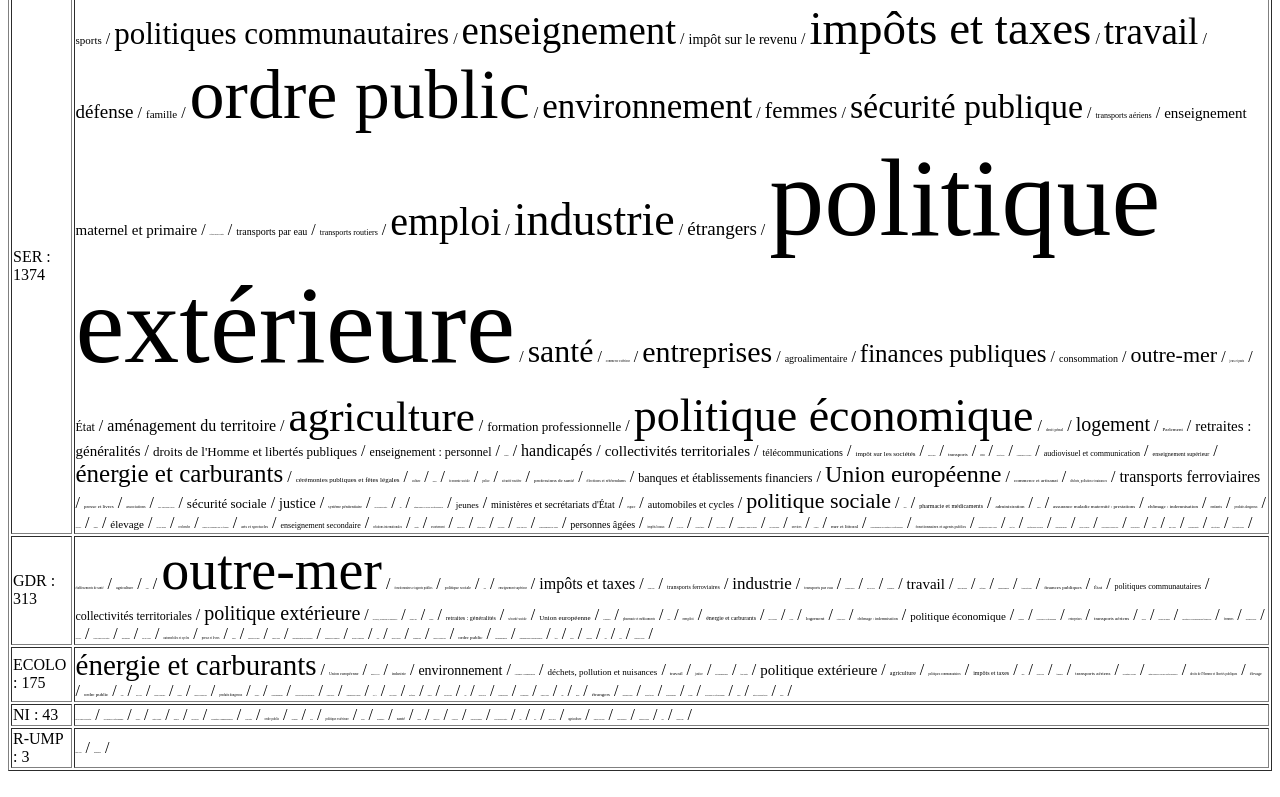
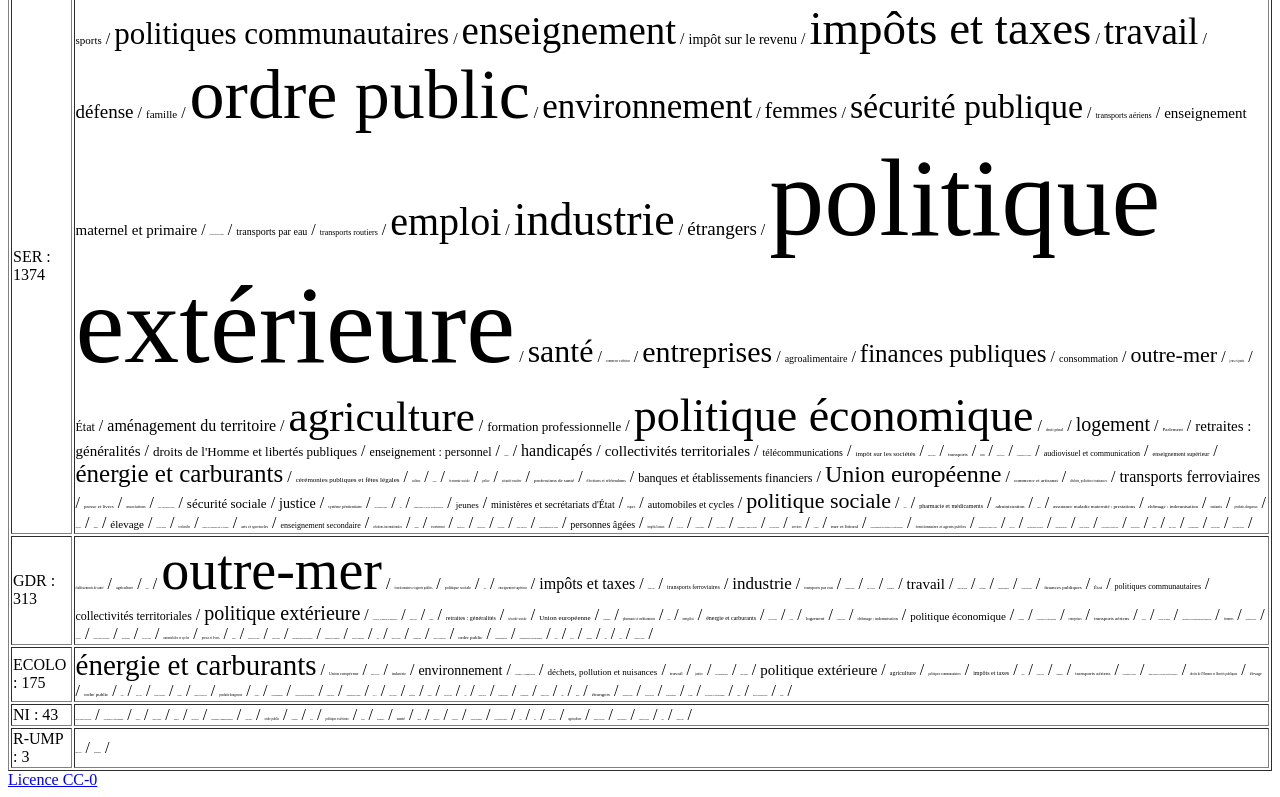
Before and after one commit to DavidLibeau/Open-Data, a plain HTML site: page AN/QuestionsGouvernement/view.html in a window 1280 px wide. Shown: the part 1121-1918 px from the top of the page. Drawn offline with Linux system fonts and the light colour scheme.

Commit message:
Update view.html

```diff
--- a/AN/QuestionsGouvernement/view.html
+++ b/AN/QuestionsGouvernement/view.html
@@ -39,5 +39,6 @@
 <td>R-UMP : 3</td><td><span style="font-size:1px" title="imp&ocirc;ts et taxes : 1 question(s)">imp&ocirc;ts et taxes</span> / <span style="font-size:2px" title="industrie : 2 question(s)">industrie</span> / </td>
 </tr>
 </table>
+<footer><a href="https://github.com/DavidLibeau/Open-Data/blob/master/LICENCE.md" target="_blank">Licence CC-0</a></footer>
 </body>
 </html>
```
